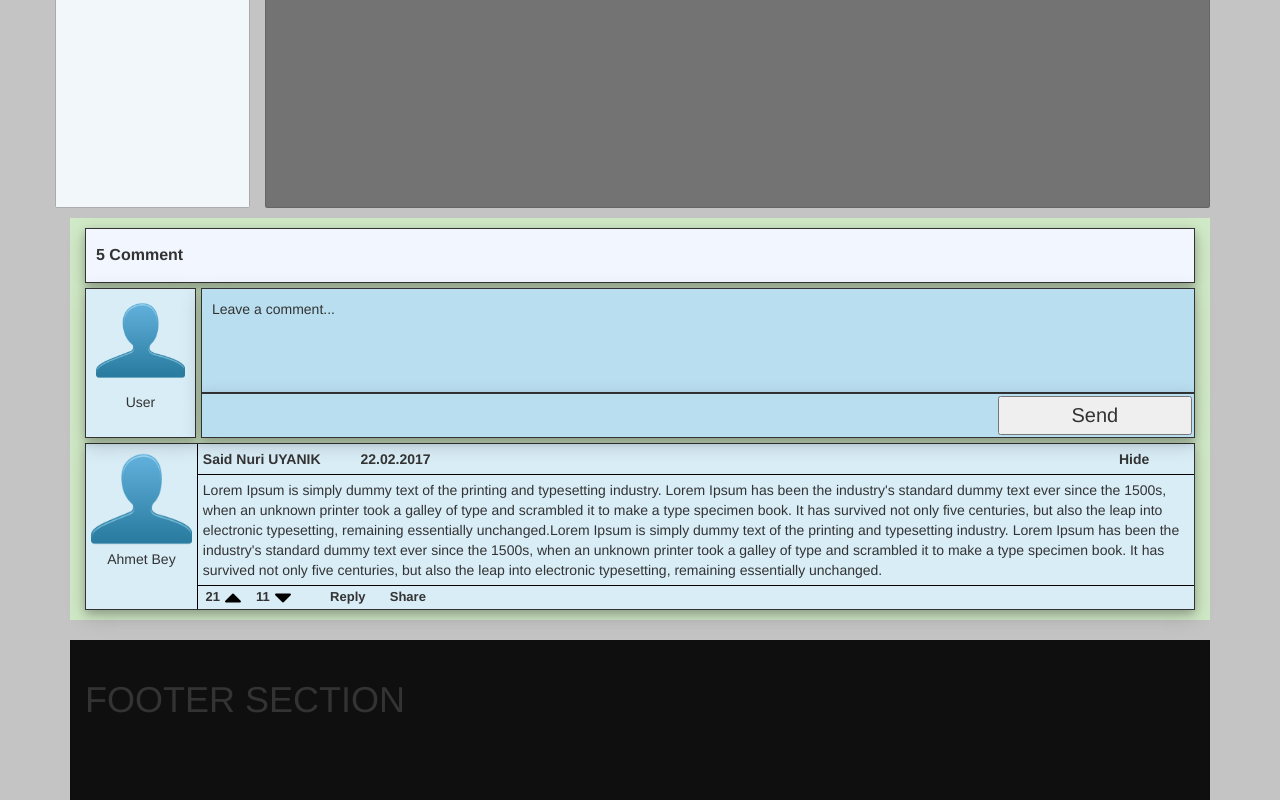
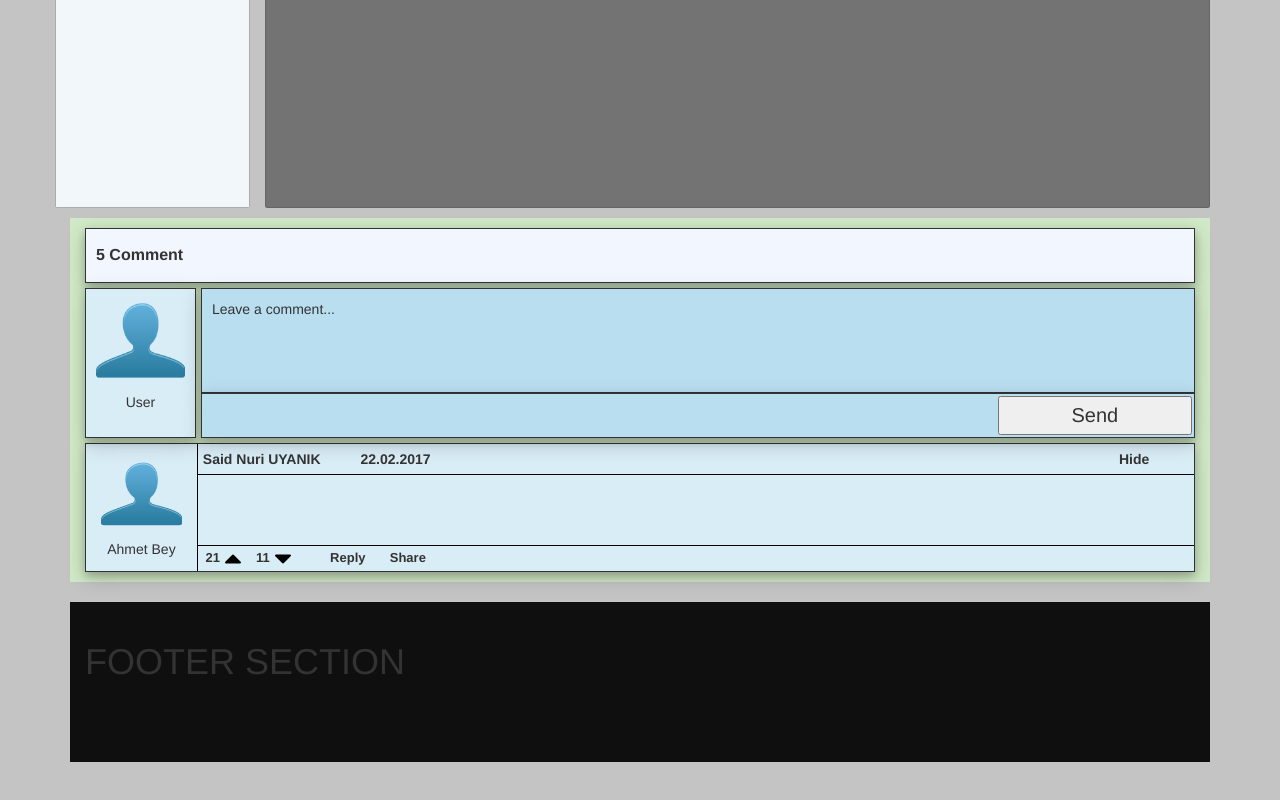
Before and after one commit to Sait-Nuri/MyBlogPage, a plain HTML site: page index.html in a window 1280 px wide. Shown: the part 792-1592 px from the top of the page. After the commit the page ends 1554 px from the top, so only its background shows below. Drawn offline with Linux system fonts and the light colour scheme.

Commit message:
comment section skeleton almost done

```diff
--- a/app/components/comment/partials/comments_module.html
+++ b/app/components/comment/partials/comments_module.html
@@ -2,14 +2,14 @@
     <div style="height:auto; background: #d9edf7">
         <div style="height: auto; display: block; background: #d9edf7;" >
             <div id="comment_author_pic" >
-                <div style="height: 100px;">
+                <div style="height: 90px; padding: 10px;">
                     <img style="height: 100%; width: 100%;" src="assets/img/user-icon.png" alt="">
                 </div>
-                <div style="height: 50px; text-align: center; overflow: hidden;">
+                <div style="text-align: center; overflow: hidden;">
                     Ahmet Bey
                 </div>
             </div>
-            <div id="comment_expanding" style="" >
+            <div id="comment_expanding">
                 <div id="author" style="height: 30px; padding: 5px; width: 100%;" >
                     <div style="height: 100%; width: 100%;">
                         <div style="height: 100%; min-width: 50px; overflow: hidden; float: left; "><b>Said Nuri UYANIK</b></div>
@@ -18,11 +18,9 @@
                     </div>
                 </div>
                 <div style="height: 1px;background: black"></div>
-                <div id="comment_body" style="padding: 5px;">
-                    Lorem Ipsum is simply dummy text of the printing and typesetting industry. Lorem Ipsum has been the industry's standard dummy text ever since the 1500s, when an unknown printer took a galley of type and scrambled it to make a type specimen book. It has survived not only five centuries, but also the leap into electronic typesetting, remaining essentially unchanged.Lorem Ipsum is simply dummy text of the printing and typesetting industry. Lorem Ipsum has been the industry's standard dummy text ever since the 1500s, when an unknown printer took a galley of type and scrambled it to make a type specimen book. It has survived not only five centuries, but also the leap into electronic typesetting, remaining essentially unchanged.
-                </div>
+                <div id="comment_body" style="min-height: 70px; max-height: inherit; padding: 5px;"></div>
                 <div style="height: 1px;background: black"></div>
-                <div id="comment_actions" style="">
+                <div id="comment_actions">
                     <table id="comment_table" style="height: 100%; padding: 5px;">
                         <tr>
                             <td id="comment_like_count" style="height: 100%; width: 20px;">
@@ -43,7 +41,6 @@
                             <td style="width: 10px;"></td>
                             <td id="share_b" style="height: 100%; width: 50px;"><b>Share</b></td>
                         </tr>
-
                     </table>
                 </div>
             </div>
@@ -70,14 +67,14 @@
     }
 
     #comment_author_pic{
-        height: 160px;
+        height: 120px;
         width: 10%;
         float:left;
         padding: 5px;
     }
 
     #comment_actions{
-        height: 23px;
+        height: 25px;
         padding: 2px 5px;
         font-size: small;
     }
```
